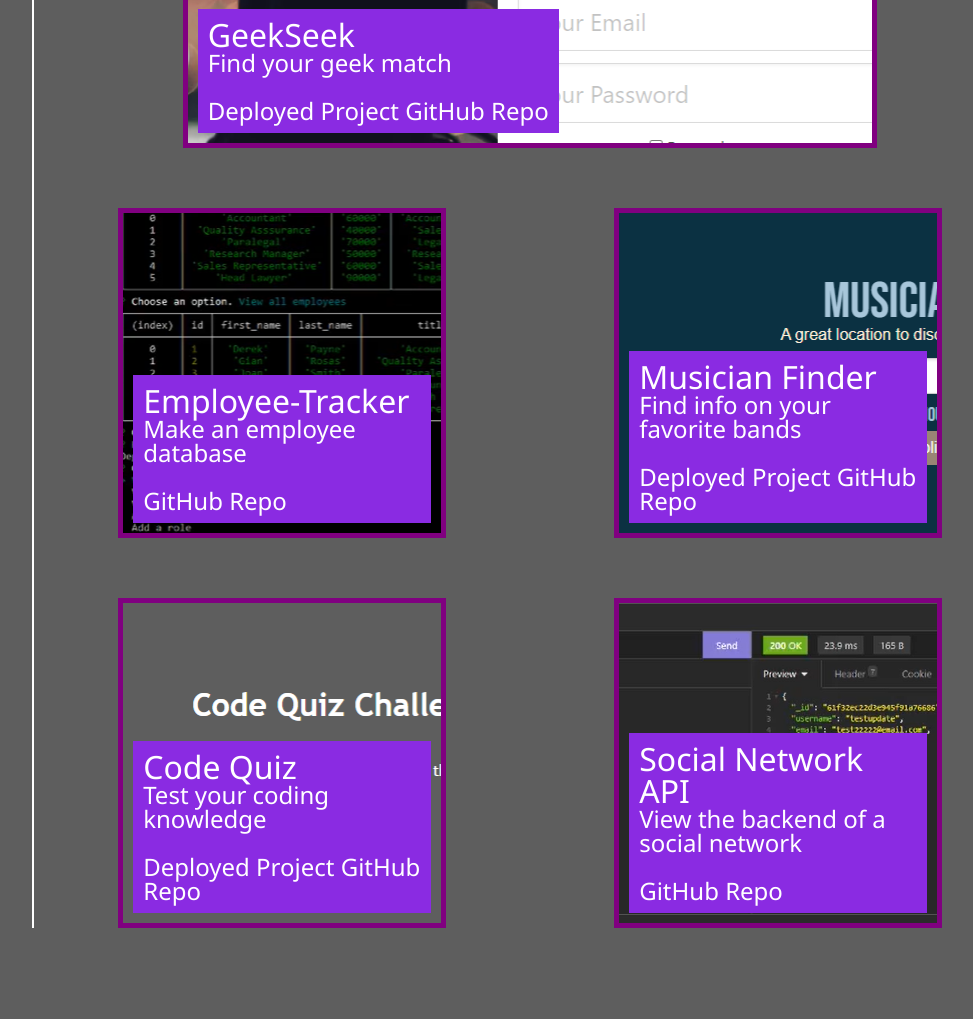
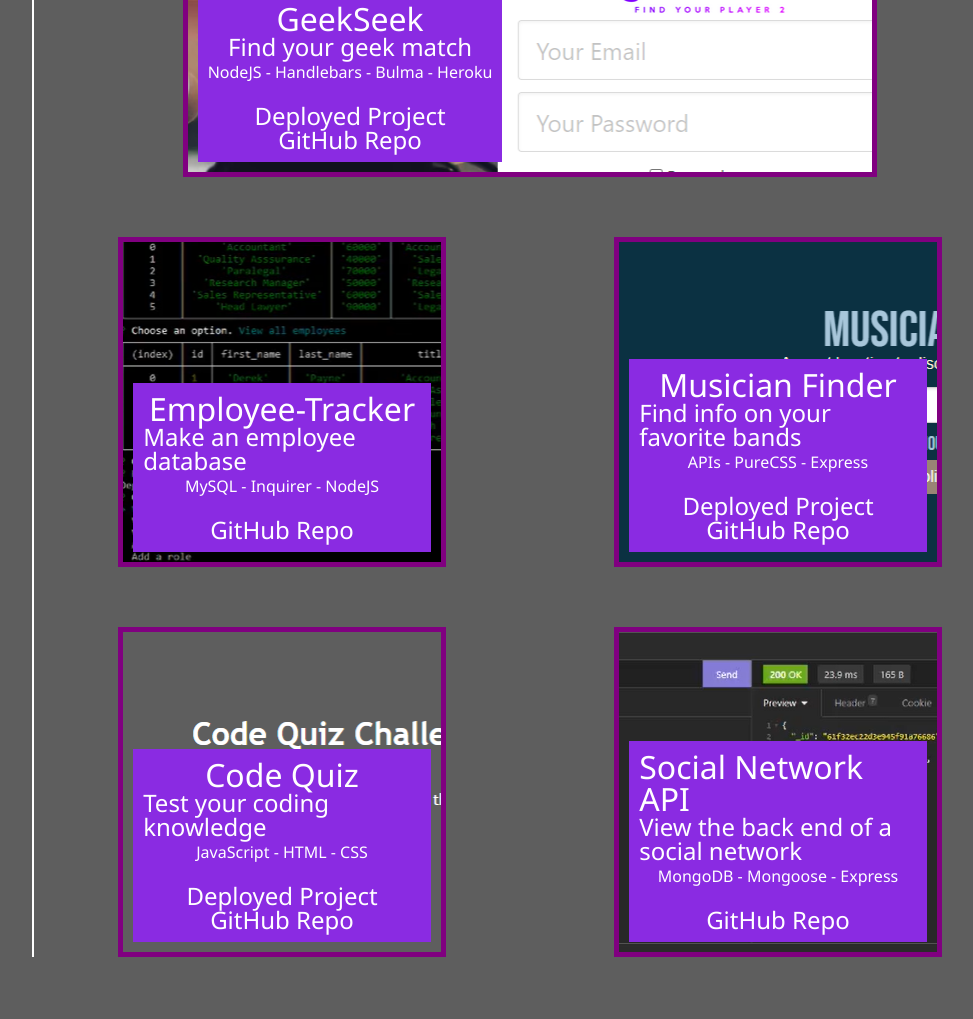
Before and after one commit to gjguerin96/Portfolio, a plain HTML site: page index.html in a window 1280 px wide. Shown: the part 1241-2260 px from the top of the page, without its empty margins (234-1207 px from the left). Drawn offline with Linux system fonts and the light colour scheme.

Commit message:
added to projects section

```diff
--- a/assets/css/style.css
+++ b/assets/css/style.css
@@ -123,6 +123,11 @@
     font-size: 2rem;
 }
 
+.tech-text{
+    font-size: 1rem;
+    margin: 5px 0 0;
+}
+
 .github {
     color: black;
 }
@@ -131,6 +136,9 @@
     font-size: 1.5rem;
     background-color: blueviolet;
     padding: 10px;
+    display: flex;
+    flex-direction: column;
+    align-items: center;
 }
 
 /* makes the first card larger than the rest */
--- a/index.html
+++ b/index.html
@@ -28,7 +28,7 @@
             <h2>About Me</h2>
             <p>
                 I graduated from UC Davis in 2018 with a Bachelor's Degree in Political Science. After graduating, I moved back to my hometown San Diego.
-                I work part-time as a social media manager for a small company. I recently completed a six month full stack web development bootcamp from the UC San Diego extension.
+                I work part-time as a social media manager for a small company, and have a side-gig working for Bird scooters. I recently completed a six month full stack web development bootcamp from the UC San Diego extension.
                 I hope to work with other small companies and nonprofits, using my skills to help worthwhile organizations build an online presence.
                 In my free time I enjoy listening to music, playing chess, playing tennis, and cooking. If you have any questions for me, please do not hesitate to reach out.
                 <br>
@@ -65,6 +65,7 @@
                     <div class="project-title">
                         <h3>GeekSeek</h3>
                         <p>Find your geek match</p>
+                        <p class="tech-text">NodeJS - Handlebars - Bulma - Heroku</p>
                         <br>
                         <a class="links" href="https://infinite-ravine-51041.herokuapp.com/" target="_blank">Deployed Project</a>
                         <a class="links" href="https://github.com/JMYoung93/GeekSeek" target="_blank">GitHub Repo</a>
@@ -75,6 +76,7 @@
                     <div class="project-title">
                         <h3>Employee-Tracker</h3>
                         <p>Make an employee database</p>
+                        <p class="tech-text">MySQL - Inquirer - NodeJS</p>
                         <br>
                         <!-- <a class="links" href="https://www.linkedin.com/in/gabriel-guerin-031674166/" target="_blank">Deployed Project</a> -->
                         <a class="links" href="https://github.com/gjguerin96/Employee-Tracker" target="_blank">GitHub Repo</a>
@@ -84,6 +86,7 @@
                     <div class="project-title">
                         <h3>Musician Finder</h3>
                         <p>Find info on your favorite bands</p>
+                        <p class="tech-text">APIs - PureCSS - Express</p>
                         <br>
                         <a class="links" href="https://reginaldcapanzana.github.io/musician-finder/" target="_blank">Deployed Project</a>
                         <a class="links" href="https://github.com/reginaldcapanzana/musician-finder" target="_blank">GitHub Repo</a>
@@ -93,6 +96,7 @@
                     <div class="project-title">
                         <h3>Code Quiz</h3>
                         <p>Test your coding knowledge</p>
+                        <p class="tech-text">JavaScript - HTML - CSS</p>
                         <br>
                         <a class="links" href="https://gjguerin96.github.io/Code-Quiz/" target="_blank">Deployed Project</a>
                         <a class="links" href="https://github.com/gjguerin96/Code-Quiz" target="_blank">GitHub Repo</a>
@@ -101,7 +105,8 @@
                 <div class="card" id="image-five">
                     <div class="project-title">
                         <h3>Social Network API</h3>
-                        <p>View the backend of a social network</p>
+                        <p>View the back end of a social network</p>
+                        <p class="tech-text">MongoDB - Mongoose - Express</p>
                         <br>
                         <!-- <a class="links" href="https://gjguerin96.github.io/Password-Generator/" target="_blank">Deployed Project</a> -->
                         <a class="links" href="https://github.com/gjguerin96/SocialNetworkAPI" target="_blank">GitHub Repo</a>
```
